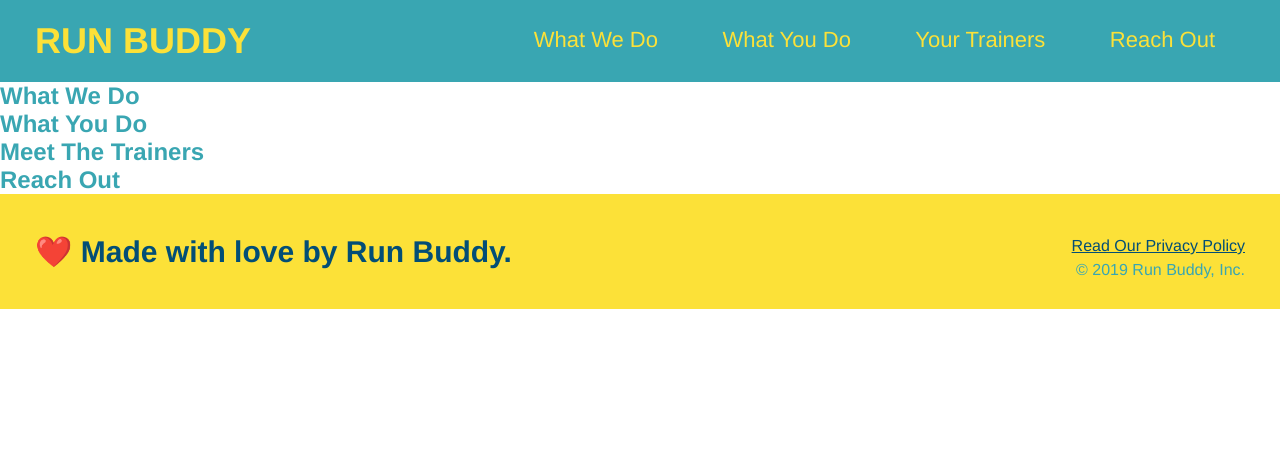
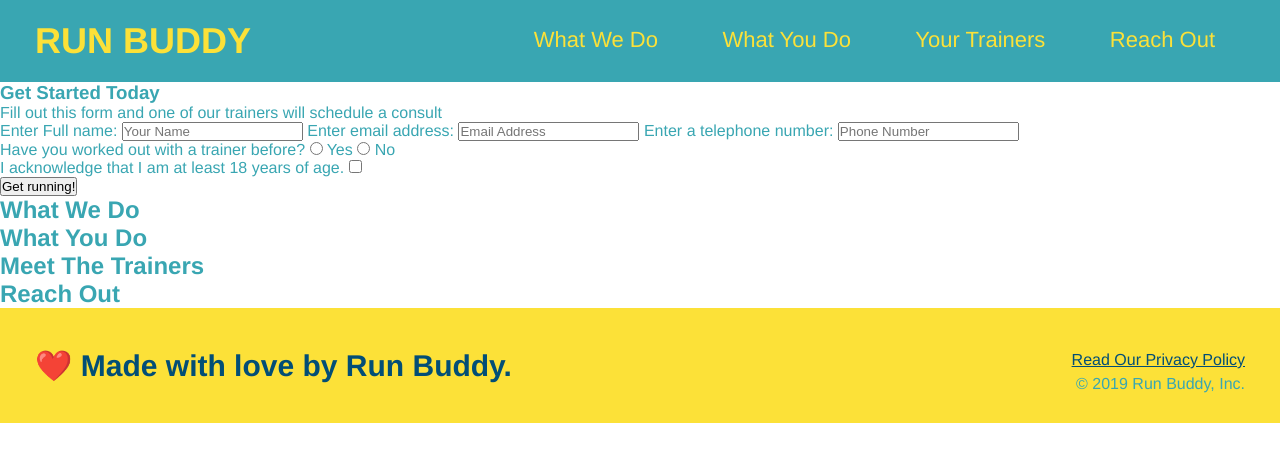
Before and after one commit to ObeeK/run-buddy, a plain HTML site: page index.html in a window 1280 px wide. Drawn offline with Linux system fonts and the light colour scheme.

Commit message:
submission-basic

```diff
--- a/index.html
+++ b/index.html
@@ -39,6 +39,33 @@
 
         <!-- hero/jumbotron -->
         <section>
+            <div>
+                <h3>Get Started Today</h3>
+                <p>Fill out this form and one of our trainers will schedule a consult</p>
+               <!-- Add form element -->
+               <form>
+                   <label for="name">Enter Full name:</label>
+                   <input type="text" placeholder="Your Name" name="name" id="name" />
+                   <label for="email">Enter email address:</label>
+                   <input type="text" placeholder="Email Address" name="email" id="email" />
+                   <label for="phone">Enter a telephone number:</label>
+                   <input type="text" placeholder="Phone Number" name="phone" id="phone" />
+                <p>
+                       Have you worked out with a trainer before?
+                        <input type="radio" name="trainer-confirm" id="trainer-yes" />
+                        <label for="trainer-yes">Yes</label>
+                        <input type="radio" name="trainer-confirm" id="trainer-no" />
+                        <label for="trainer-no">No</label>
+                </p>
+                <p>
+                       <label for="checkbox">I acknowledge that I am at least 18 years of age.</label>
+                       <input type="checkbox" name="age-confirm" id="checkbox" />
+                </p>
+                <button type="submit">
+                    Get running!
+                </button>
+               </form>
+            </div>
         </section>
 
         <!-- "what we do" section-->
```
